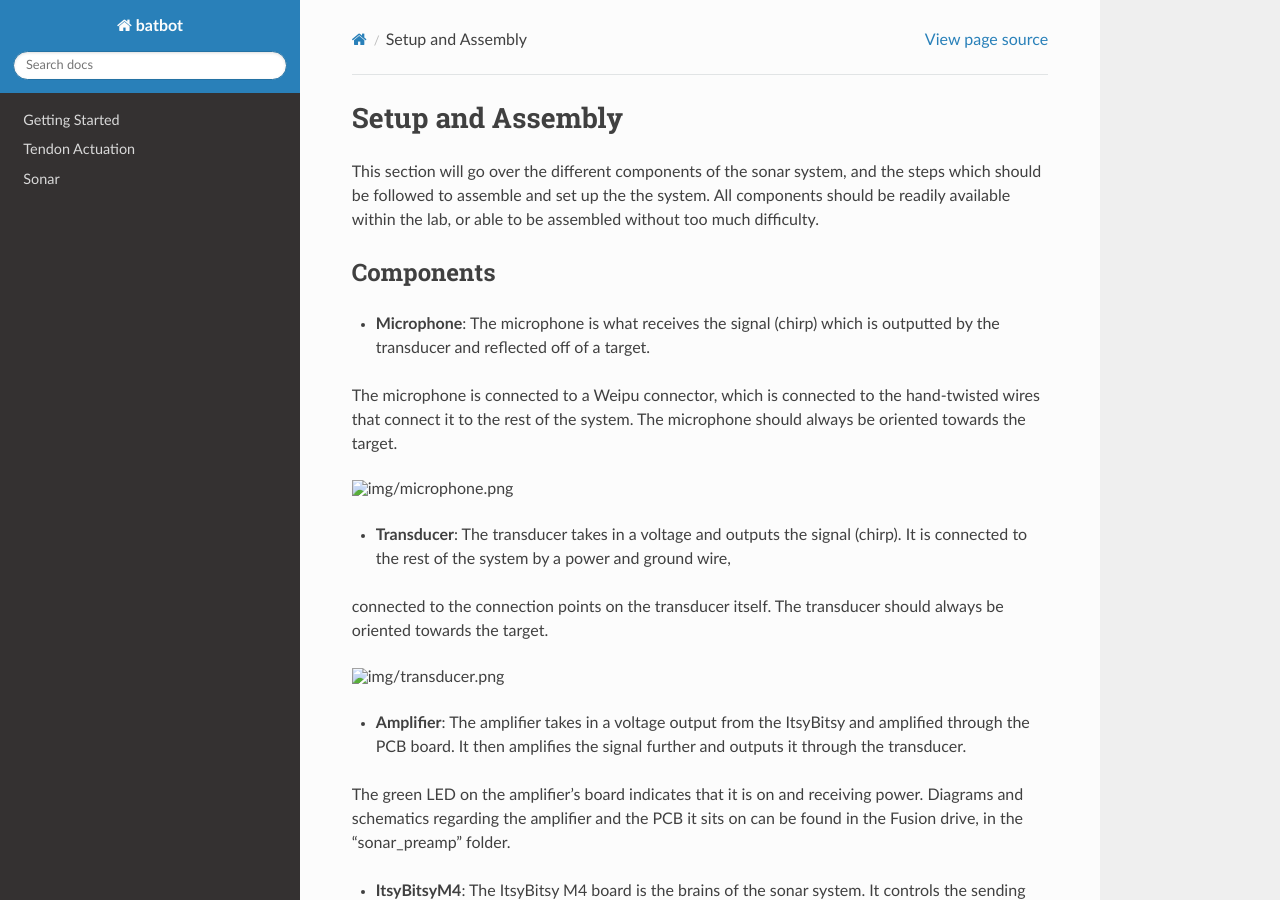
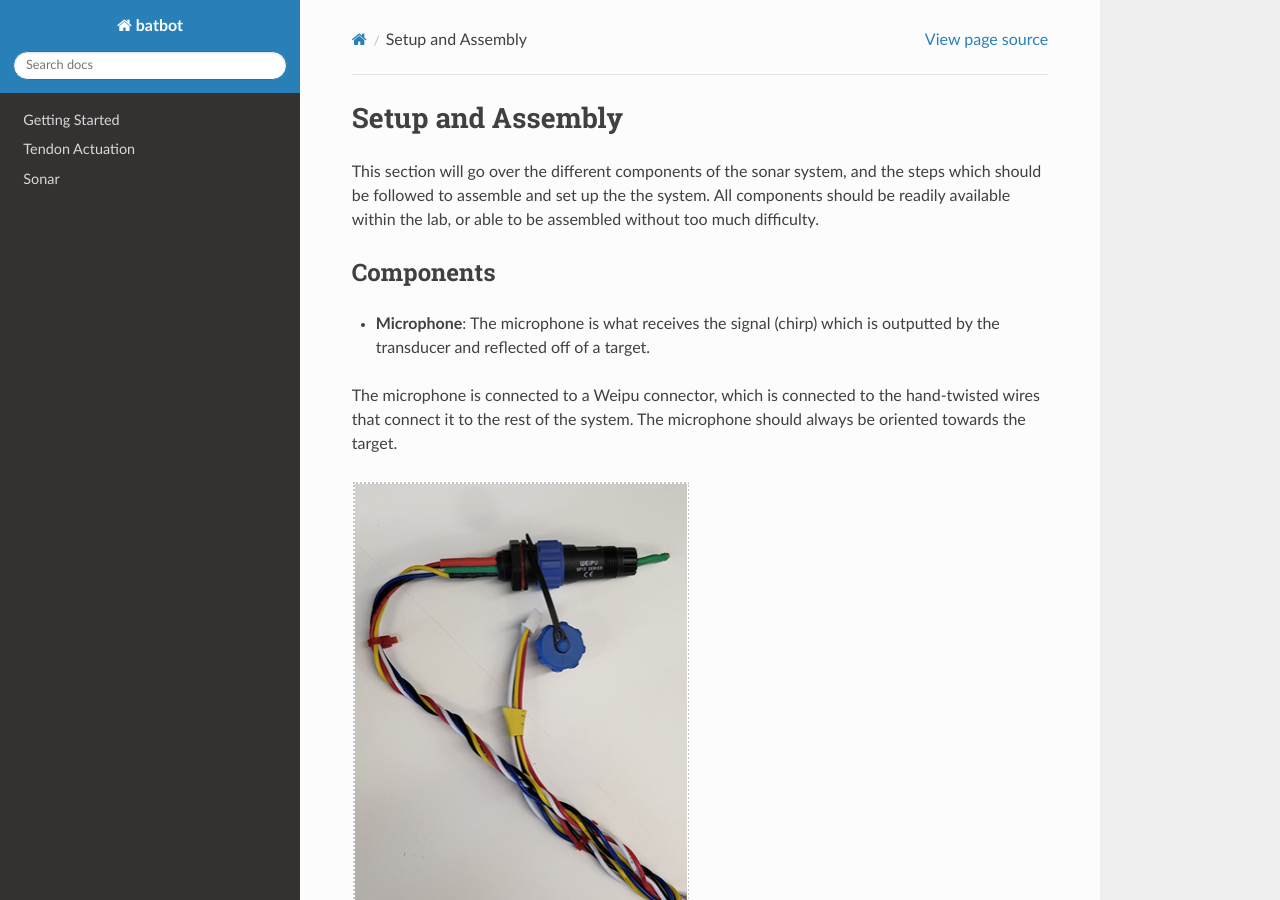
Before and after one commit to BIST-Research/batbot, a Sphinx documentation site: the page built from doc/source/sonar/setup_and_assembly.rst, in a window 1280 px wide and 900 px high. Built offline with Sphinx 7.4.7 and the Read the Docs theme 3.1.0, drawn with Linux system fonts in a browser that asks for light colours.

Commit message:
making photos visible take 2

```diff
--- a/doc/source/sonar/setup_and_assembly.rst
+++ b/doc/source/sonar/setup_and_assembly.rst
@@ -16,12 +16,12 @@
 The microphone is connected to a Weipu connector, which is connected to the hand-twisted wires that connect it to the rest of the system.
 The microphone should always be oriented towards the target.
 
-.. figure:: ../img/microphone.png
+.. figure:: ../img/microphone.PNG
 
 - **Transducer**: The transducer takes in a voltage and outputs the signal (chirp). It is connected to the rest of the system by a power and ground wire,
 connected to the connection points on the transducer itself. The transducer should always be oriented towards the target.
 
-.. figure:: ../img/transducer.png
+.. figure:: ../img/transducer.PNG
 
 - **Amplifier**: The amplifier takes in a voltage output from the ItsyBitsy and amplified through the PCB board. It then amplifies the signal further and outputs it through the transducer.
 The green LED on the amplifier’s board indicates that it is on and receiving power.
@@ -31,7 +31,7 @@
 If the LED on the itsybitsy is purple, it likely means that the embedded code has already been uploaded. If it is blue, upload the embedded code through Platformio.
 The pinout for the itsybitsy can be found `here <http://learn.adafruit.com/introducing-adafruit-itsybitsy-m4/pinouts>`, and the datasheet for the microchip embedded in the itsybitsy can be found `here <https://ww1.microchip.com/downloads/aemDocuments/documents/MCU32/ProductDocuments/DataSheets/SAM-D5x-E5x-Family-Data-Sheet-DS60001507.pdf>`.
 
-.. figure:: ../img/itsybitsy.png
+.. figure:: ../img/itsybitsy.PNG
 
 - **PCB Board**: The PCB board is the board on which the sonar setup sits. The board powers all other components, and ensures that the chirp makes it from the itsybitsy through an amplification circuit on the board,
 then to the amplifier, out through the transducer and back in through the microphone. The red LED on the board being lit means that the board is powered.
```
